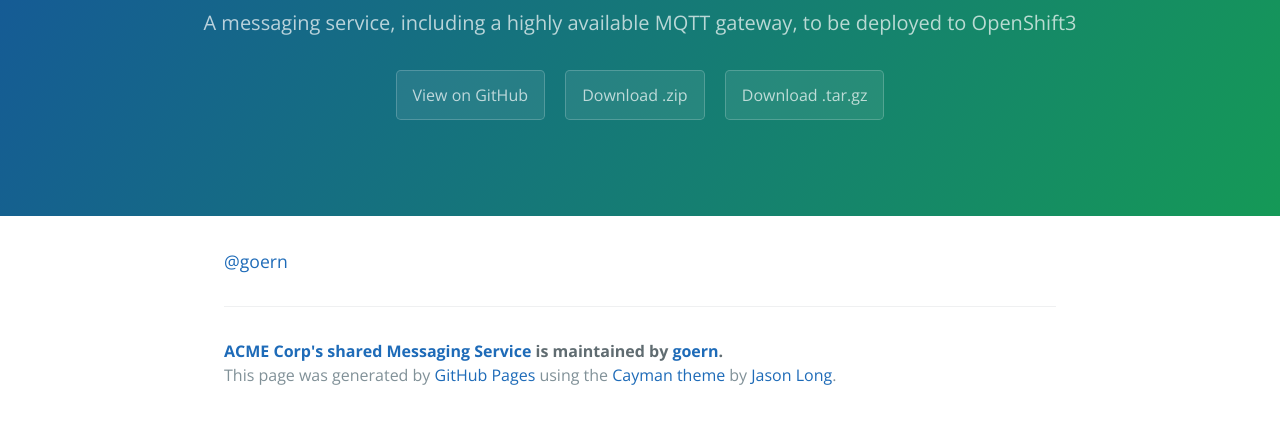
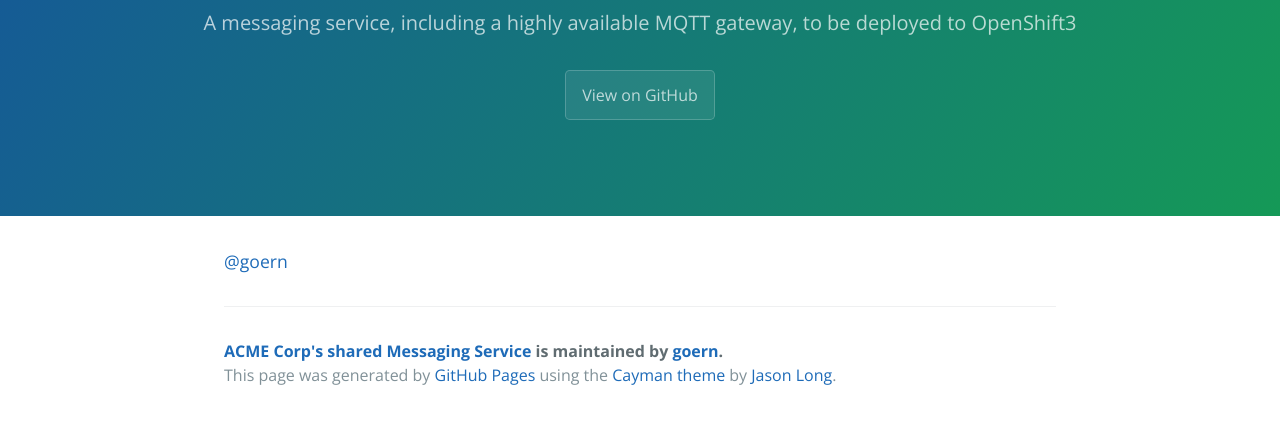
Before and after one commit to goern/acme-message-service, a plain HTML site: page index.html in a window 1280 px wide. Shown: the part 167-590 px from the top of the page. Drawn offline with nearby package versions, Linux system fonts and the light colour scheme.

Commit message:
removed links to archives

```diff
--- a/index.html
+++ b/index.html
@@ -14,8 +14,6 @@
       <h1 class="project-name">ACME Corp&#39;s shared Messaging Service</h1>
       <h2 class="project-tagline">A messaging service, including a highly available MQTT gateway, to be deployed to OpenShift3</h2>
       <a href="https://github.com/goern/acme-message-service" class="btn">View on GitHub</a>
-      <a href="https://github.com/goern/acme-message-service/zipball/master" class="btn">Download .zip</a>
-      <a href="https://github.com/goern/acme-message-service/tarball/master" class="btn">Download .tar.gz</a>
     </section>
 
     <section class="main-content">
```
